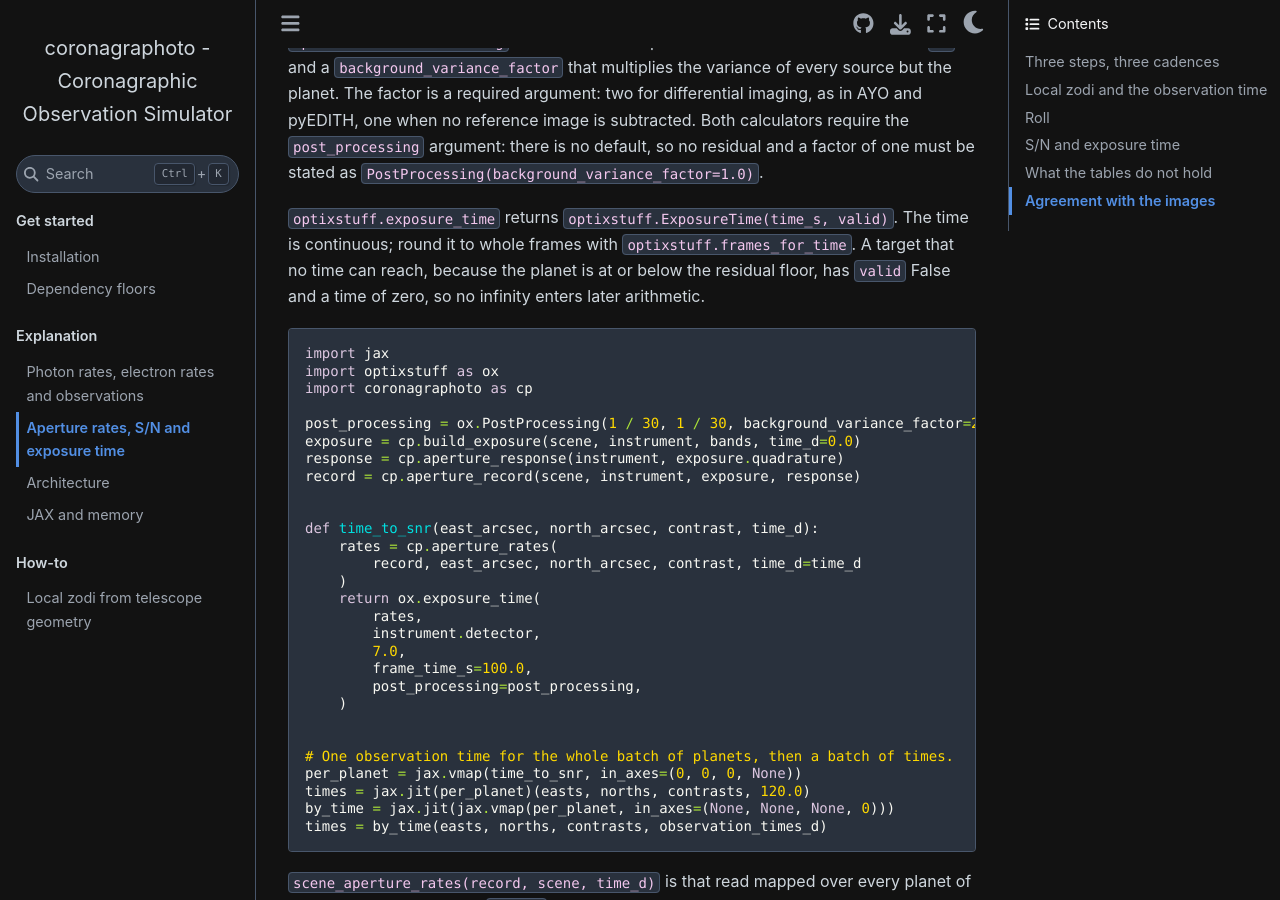
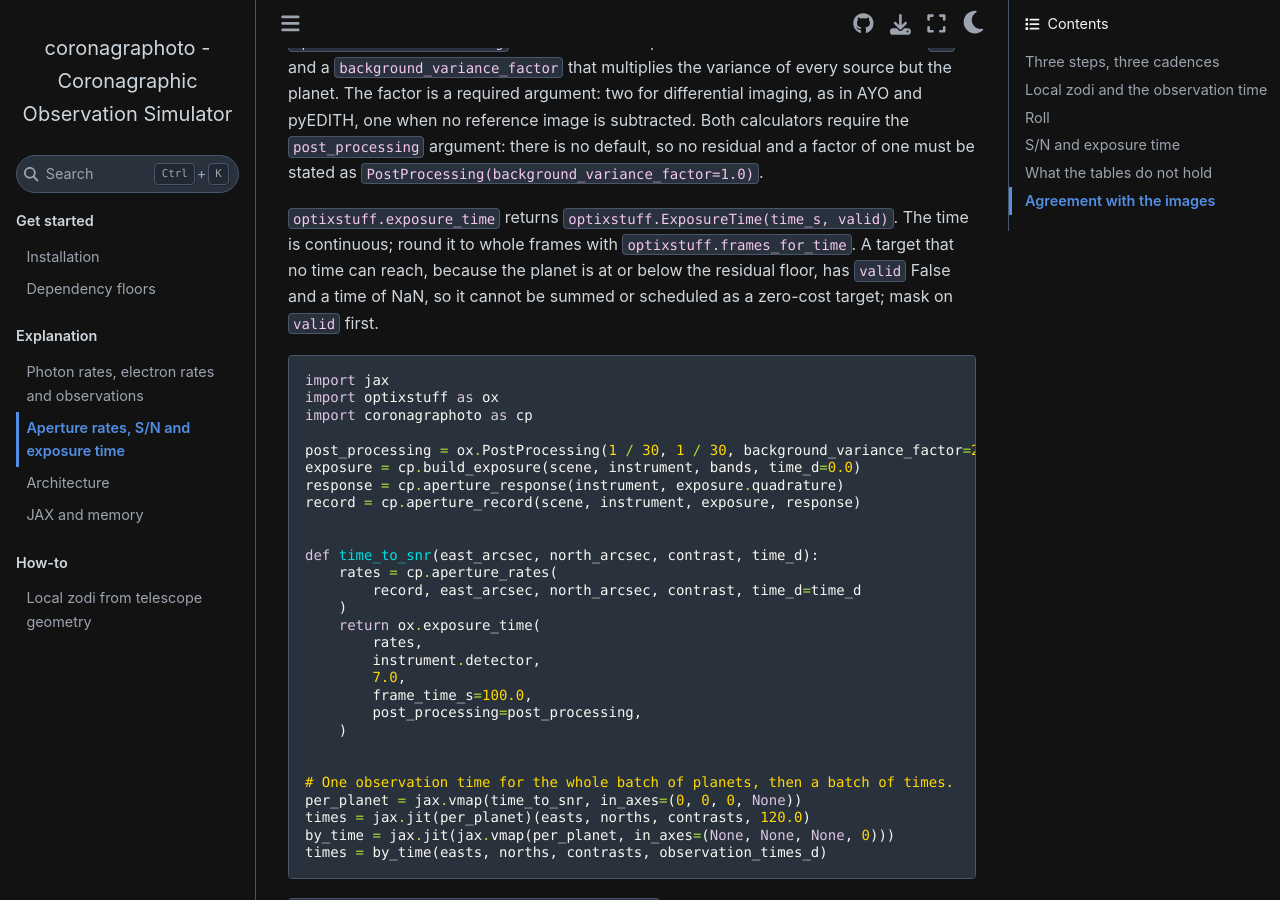
Before and after one commit to CoreySpohn/coronagraphoto, a Sphinx documentation site: the page built from docs/explanation/exposure_time.md, in a window 1280 px wide and 900 px high, scrolled down 3069 px. Built offline with Sphinx 7.4.7 and the Sphinx Book theme 1.1.4, drawn with Linux system fonts in a browser that asks for light colours; pages that are not in the unit, such as notebooks, are missing from menus.

Commit message:
test(aperture): expect NaN for an unreachable exposure time

````diff
--- a/docs/explanation/exposure_time.md
+++ b/docs/explanation/exposure_time.md
@@ -122,7 +122,8 @@ there is no default, so no residual and a factor of one must be stated as
 `optixstuff.exposure_time` returns `optixstuff.ExposureTime(time_s, valid)`. The time is continuous;
 round it to whole frames with `optixstuff.frames_for_time`. A target that no
 time can reach, because the planet is at or below the residual floor, has
-`valid` False and a time of zero, so no infinity enters later arithmetic.
+`valid` False and a time of NaN, so it cannot be summed or scheduled as a
+zero-cost target; mask on `valid` first.
 
 ```python notest
 import jax
````
Also changed, not shown: 1 other file.
